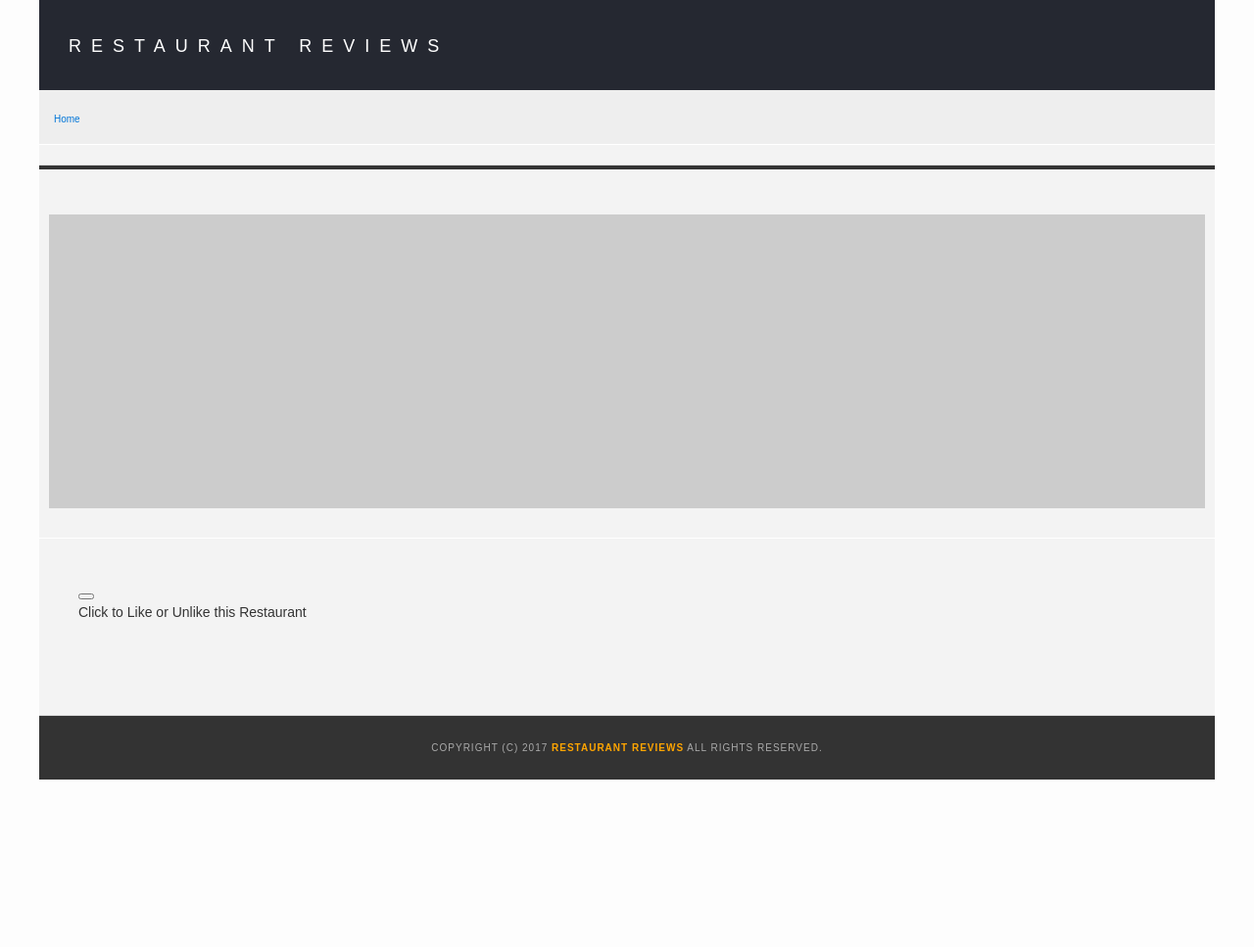
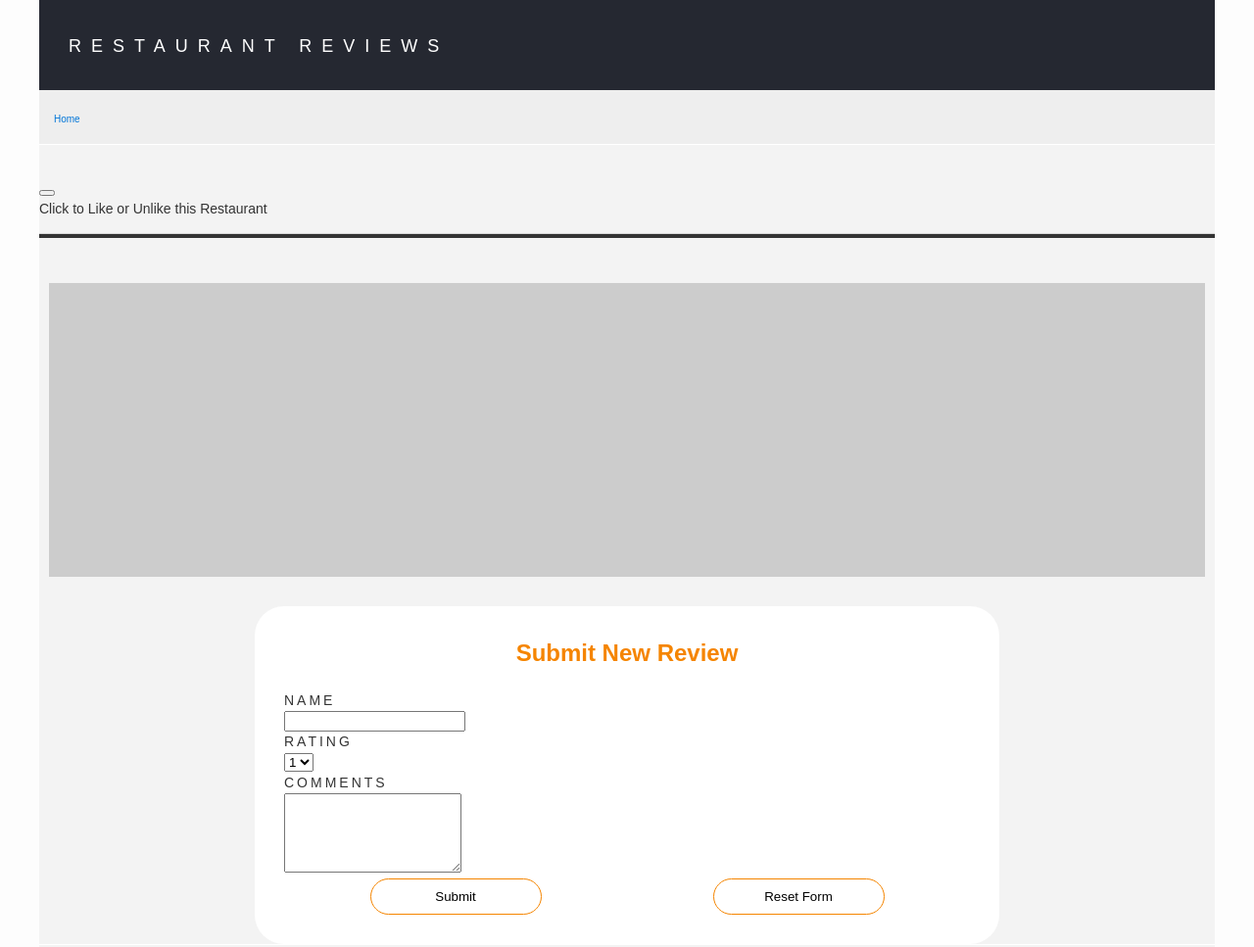
Before and after one commit to DavidJBrin/mws-restaurant-stage-3, a plain HTML site: page restaurant.html in a window 1280 px wide. Shown: the top 967 px of the page at 98% size. Before the commit the page ends 800 px from the top, so only its background shows below. Drawn offline with nearby package versions, Linux system fonts and the light colour scheme.

Commit message:
f: review form and css controllers included to restaurant.html page

```diff
--- a/css/styles.css
+++ b/css/styles.css
@@ -350,3 +350,54 @@ valuable information*/
 nav {
   text-align: left;
 }
+
+/*
+Add css controllers for review forms
+*/
+/*
+Adding formatting for review area of restaurant.html
+posting the review form
+*/
+.form {
+  background-color: white;
+  border-radius: 30px;
+  padding: 30px;
+  width: 100%;
+  max-width: 700px;
+}
+.form--centered {
+  margin-left: auto;
+  margin-right: auto;
+}
+.form__label {
+  color: rgba(0, 0, 0, .8);
+  text-transform: uppercase;
+  letter-spacing: 3px;
+}
+.form__title {
+  color: #f58500;
+  font-size: 18pt;
+  text-align: center;
+}
+.form__button {
+  color: black;
+  background: white;
+  border-radius: 20px;
+  border: 1px solid #f58500;
+  outline: none;
+  width: 25%;
+  padding: 10px 0;
+}
+.form__button:hover {
+  background-color: #f58500;
+  color: white;
+  cursor: pointer;
+}
+.form__button--hover-red:hover {
+  background-color: #c11300;
+}
+.form__group--flex-column {
+  display: flex;
+  flex-direction: row;
+  justify-content: space-around;
+}
--- a/restaurant.html
+++ b/restaurant.html
@@ -61,6 +61,7 @@
     <!-- Beginning restaurant -->
     <section id="restaurant-container">
       <h2 id="restaurant-name"></h2>
+      <p><button id="restaurant-favorite" aria-label="Toggle to like or unlike restaurant"></button><br>Click to Like or Unlike this Restaurant</p>
       <!-- removed image as it doesn't add valuable information-->
     </section>
     <section>
@@ -78,9 +79,41 @@
       </div>
     </section>
     <!-- end restaurant -->
+    <section id="add-review">
+      <form class="form form--centered">
+        <h2 class="form__title">Submit New Review</h2>
+        <div class="form__group">
+          <label for="name" class="form__label">Name</label>
+          <div class="form__control">
+            <input type="text" name="name" id="name" required/>
+          </div>
+        </div>
+        <div class="form__group">
+          <label for="rating" class="form__label">Rating</label>
+          <div class="form__control">
+            <select id="rating">
+              <option value="1">1</option>
+              <option value="2">2</option>
+              <option value="3">3</option>
+              <option value="4">4</option>
+              <option value="5">5</option>
+          </select>
+          </div>
+        </div>
+        <div class="form__group">
+          <label for="comments" class="form__label">Comments</label>
+          <div class="form__control">
+            <textarea name="comments" id="comments" rows="5" required></textarea>
+          </div>
+        </div>
+        <div class="form__group--flex-column">
+          <input type="submit" value="Submit" class="form__button">
+          <input type="reset" value="Reset Form" class="form__button form__button--hover-red">
+        </div>
+      </form>
+</section>
     <!-- Beginning reviews -->
     <section id="reviews-container">
-      <p><button id="restaurant-favorite" aria-label="Toggle to like or unlike restaurant"></button><br>Click to Like or Unlike this Restaurant</p>
       <ul id="reviews-list"></ul>
     </section>
     <!-- End reviews -->
```
